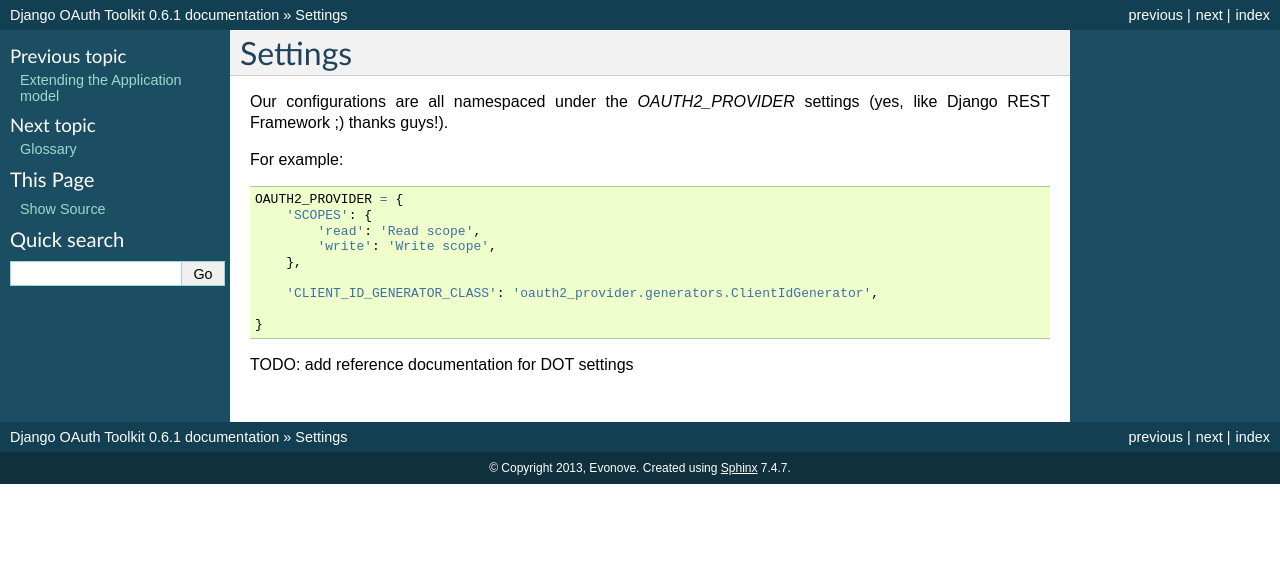
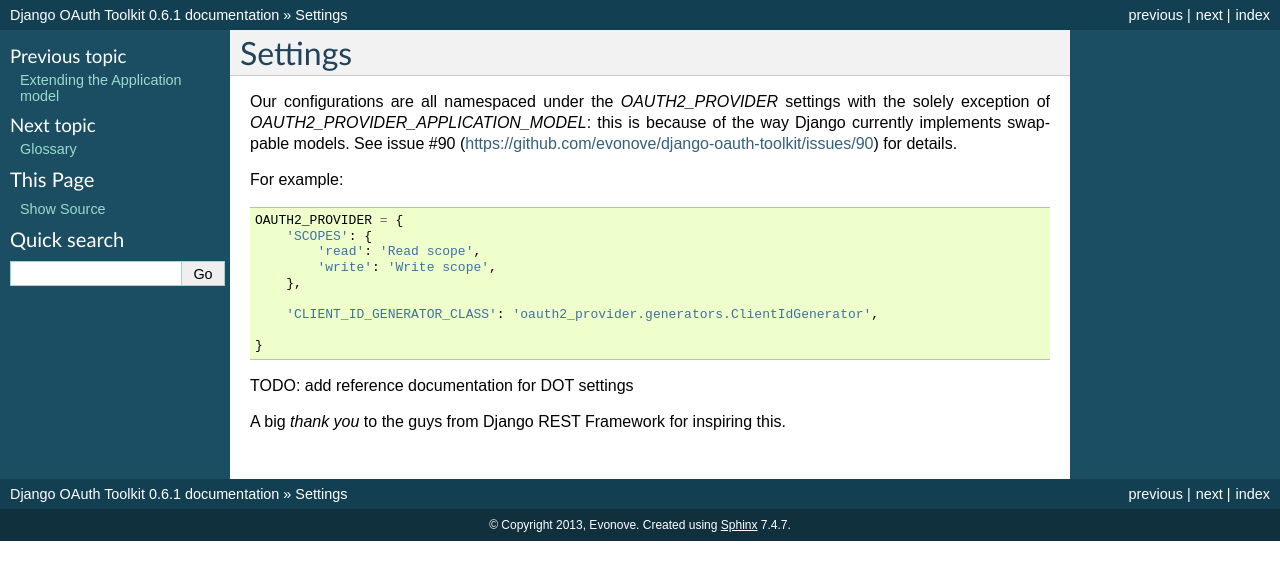
Before and after one commit to sheriffwoody0922/oauth-python-django, a Sphinx documentation site: the page built from docs/settings.rst, in a window 1280 px wide. Shown: the top 580 px of the page. Built offline with Sphinx 7.4.7, drawn with Linux system fonts in a browser that asks for light colours.

Commit message:
fixed settings documentation

```diff
--- a/docs/settings.rst
+++ b/docs/settings.rst
@@ -1,7 +1,9 @@
 Settings
 ========
 
-Our configurations are all namespaced under the `OAUTH2_PROVIDER` settings (yes, like Django REST Framework ;) thanks guys!).
+Our configurations are all namespaced under the `OAUTH2_PROVIDER` settings with the solely exception of
+`OAUTH2_PROVIDER_APPLICATION_MODEL`: this is because of the way Django currently implements
+swappable models. See issue #90 (https://github.com/evonove/django-oauth-toolkit/issues/90) for details.
 
 For example:
 
@@ -19,3 +21,5 @@
 
 
 TODO: add reference documentation for DOT settings
+
+A big *thank you* to the guys from Django REST Framework for inspiring this.
```
